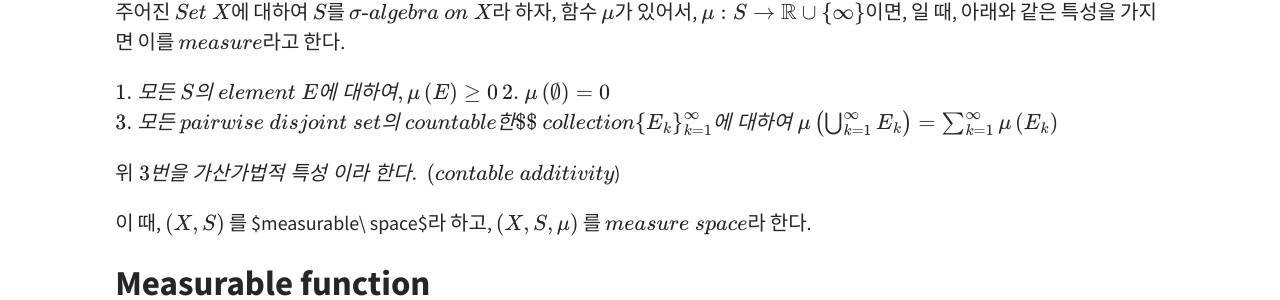
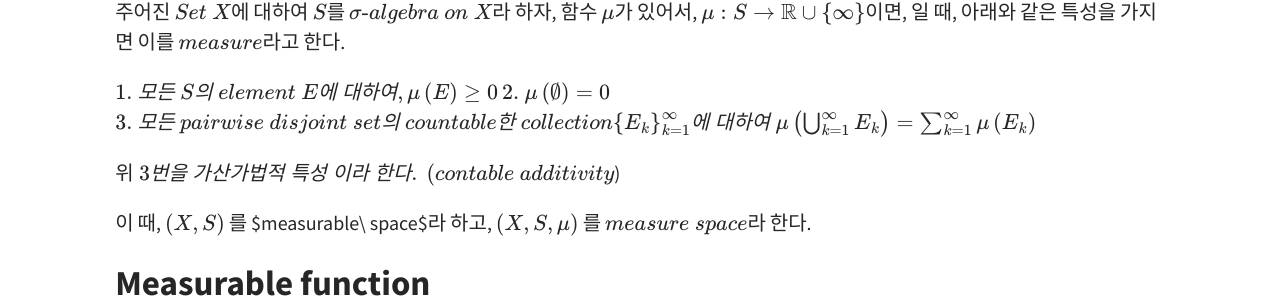
Before and after one commit to mjyoo2/mjyoo2.github.io, a Jekyll site: the page built from _posts/2020-09-20-Probability-and-measure-(1).md, in a window 1280 px wide. Shown: the part 759-1059 px from the top of the page. Built offline with Jekyll 4.4.1, drawn with Linux system fonts in a browser that asks for light colours; formulas are drawn with MathJax 3.

```diff
--- a/_posts/2020-09-20-Probability-and-measure-(1).md
+++ b/_posts/2020-09-20-Probability-and-measure-(1).md
@@ -21,7 +21,7 @@ $$ 3.\ Let\ s_1,\ s_2, ... \in S, then\ \bigcup_{i} s_i \in S\\$$
 
 $$1.\ 모든\ S의\ element\ E에\ 대하여, \mu\left(E\right)\geq 0\\$$
 $$2.\ \mu\left(\emptyset\right) = 0\\$$
-$$3.\ 모든\ pairwise\ disjoint\ set의\ countable한$ $\ collection \left\{E_k\right\}_{k=1}^{\infty} 에\ 대하여\ \mu\left(\bigcup_{k=1}^{\infty}E_k\right) = \sum_{k=1}^{\infty} \mu\left(E_k\right)\\$$
+$$3.\ 모든\ pairwise\ disjoint\ set의\ countable한\ collection \left\{E_k\right\}_{k=1}^{\infty} 에\ 대하여\ \mu\left(\bigcup_{k=1}^{\infty}E_k\right) = \sum_{k=1}^{\infty} \mu\left(E_k\right)\\$$
 
 위$$\ 3번을\ 가산가법적\ 특성\ 이라\ 한다.\ (contable\ additivity$$)
 
```
